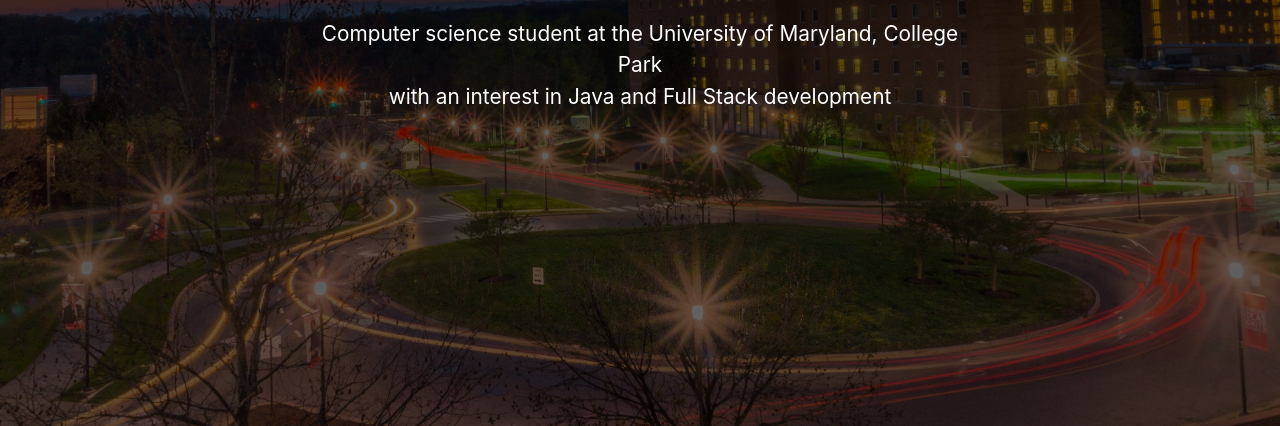
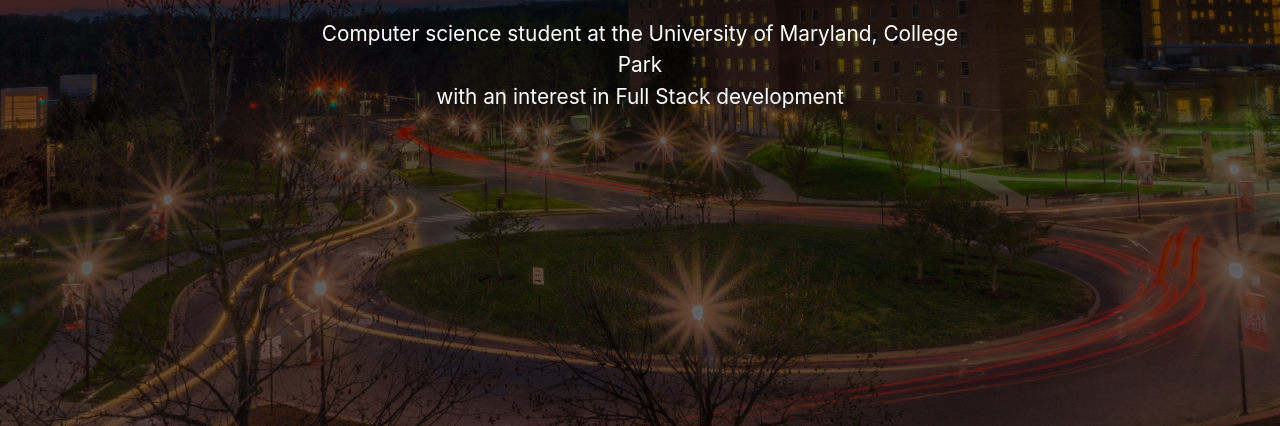
Before and after one commit to michaelli00/michaelli00.github.io, a website: page index.html in a window 1280 px wide. Shown: the part 374-800 px from the top of the page. Drawn offline with nearby package versions, Linux system fonts and the light colour scheme.

Commit message:
3/4/2020 changed objective

```diff
--- a/index.html
+++ b/index.html
@@ -38,7 +38,7 @@
           <h1>Michael Li</h1>
           <p>
             Computer science student at the University of Maryland, College Park <br>
-            with an interest in Java and Full Stack development
+            with an interest in Full Stack development
           </p>
         </div>
       </div>
```
